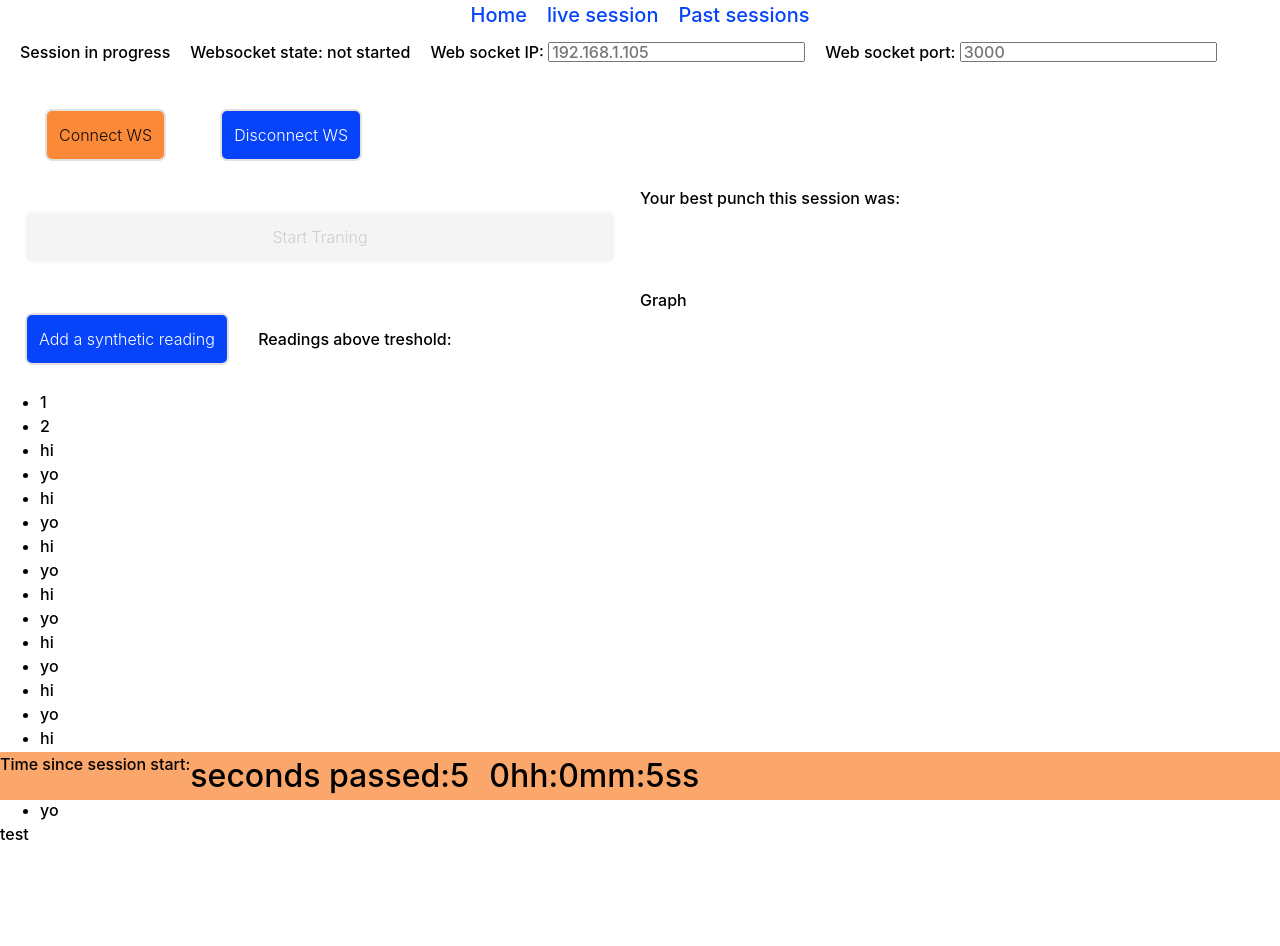
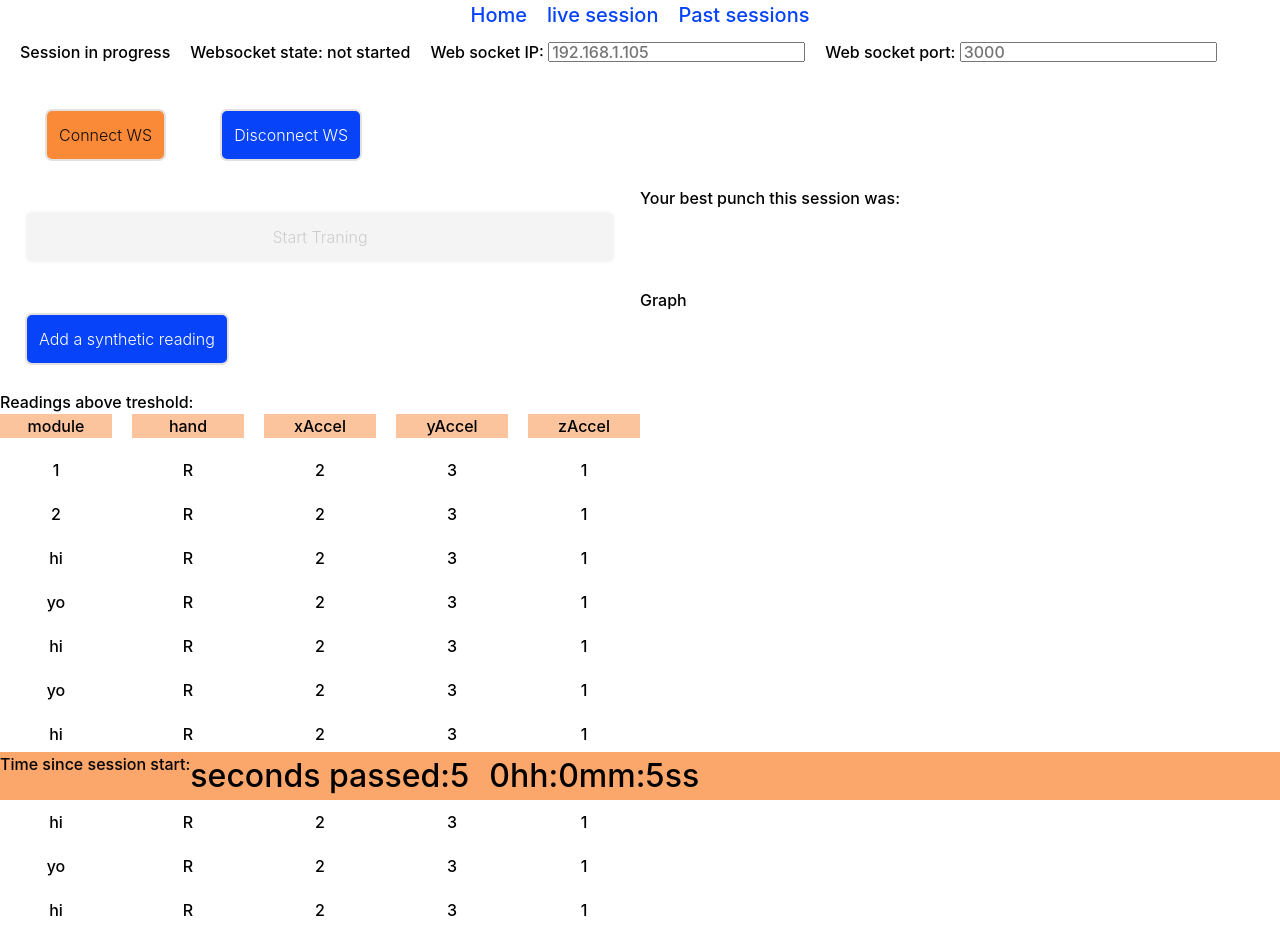
Before and after one commit to cipodrew/shadowbox, a SvelteKit app: page /liveSession in a window 1280 px wide. Shown: the top 946 px of the page. Before the commit the page ends 866 px from the top, so only its background shows below. Built offline with nearby package versions, Linux system fonts and the light colour scheme.

Commit message:
Griglia funzionante

```diff
--- a/src/routes/liveSession/+page.svelte
+++ b/src/routes/liveSession/+page.svelte
@@ -84,13 +84,23 @@
 					readings.unshift('hello!');
 				}}>Add a synthetic reading</button
 			>
-			Readings above treshold:
-			<ul>
+			<h2>Readings above treshold:</h2>
+			<div class="readings-grid">
 				<!-- {#each readings.toReversed() as reading} -->
+				<div class="grid-header-item">module</div>
+				<div class="grid-header-item">hand</div>
+				<div class="grid-header-item">xAccel</div>
+				<div class="grid-header-item">yAccel</div>
+				<div class="grid-header-item">zAccel</div>
 				{#each readings as reading}
-					<li>{reading}</li>
+					<!--					<li>{reading}</li> -->
+					<div class="reading-item">{reading}</div>
+					<div class="reading-item">R</div>
+					<div class="reading-item">2</div>
+					<div class="reading-item">3</div>
+					<div class="reading-item">1</div>
 				{/each}
-			</ul>
+			</div>
 		</div>
 		<div class="graph">
 			<p>Graph</p>
@@ -122,4 +132,33 @@
 		background-color: var(--accent-300);
 		text-align: center;
 	}
+	/*.readings-grid {*/
+	/*	display: flex;*/
+	/*	flex-direction: row;*/
+	/*	gap: 20px;*/
+	/*	overflow-x: auto;*/
+	/*}*/
+	.readings-grid {
+		display: grid;
+		grid-auto-flow: row;
+		/*grid-template-columns: 1fr 1fr 1fr 1fr 1fr;*/
+		grid-template-columns: repeat(5, 1fr);
+		gap: 20px;
+
+		text-align: center;
+	}
+
+	/*.grid-header {*/
+	/*	display: flex;*/
+	/*	background-color: var(--accent-300);*/
+	/*	gap: 20px;*/
+	/*}*/
+	/*.reading {*/
+	/*	display: flex;*/
+	/*	flex-grow: inherit;*/
+	/*	gap: 20px;*/
+	/*}*/
+	.grid-header-item {
+		background-color: var(--accent-200);
+	}
 </style>
```
